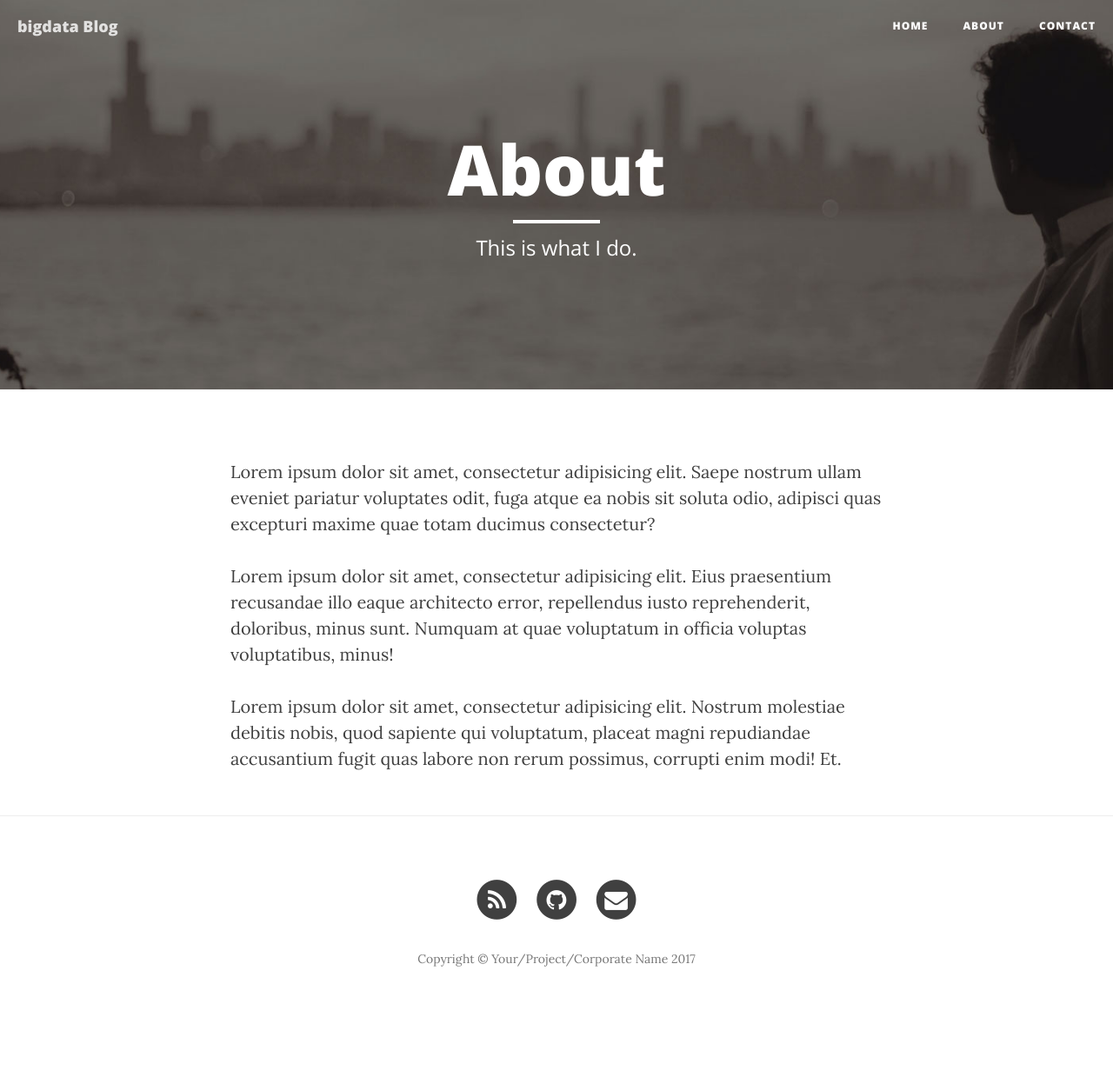
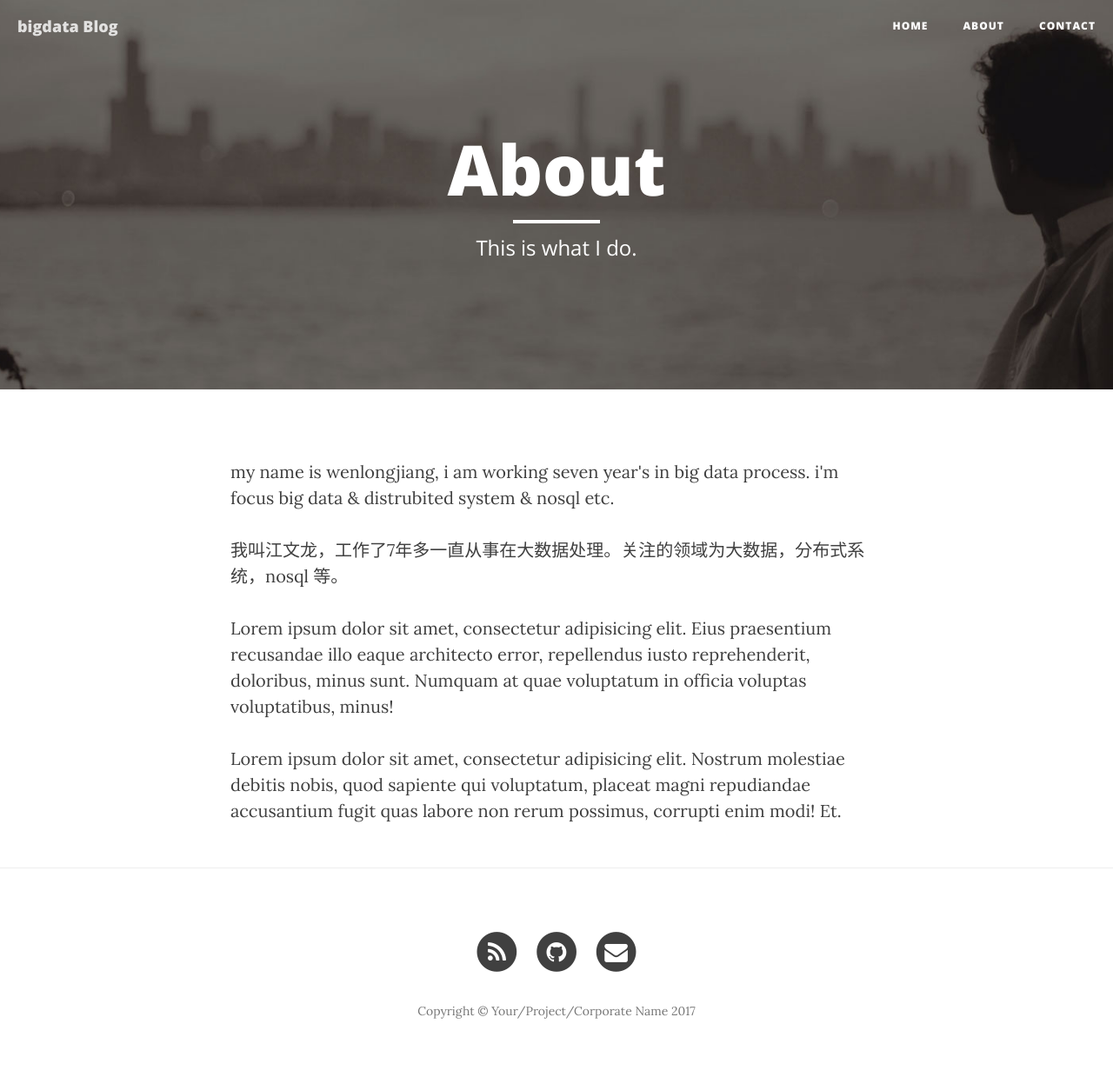
Before and after one commit to iamwljiang/iamwljiang.github.io, a Jekyll site: the page built from about.html, in a window 1280 px wide. Shown: the whole page at 87% size. Built offline with Jekyll 4.4.1, drawn with Linux system fonts in a browser that asks for light colours; nearby versions of some CDN libraries; before the commit the page ends 1179 px from its top, so only the background shows below that.

Commit message:
modify about

```diff
--- a/about.html
+++ b/about.html
@@ -5,7 +5,9 @@ description: "This is what I do."
 header-img: "img/about-bg.jpg"
 ---
 
-<p>Lorem ipsum dolor sit amet, consectetur adipisicing elit. Saepe nostrum ullam eveniet pariatur voluptates odit, fuga atque ea nobis sit soluta odio, adipisci quas excepturi maxime quae totam ducimus consectetur?</p>
+<p>my name is wenlongjiang, i am working seven year's in big data process. i'm focus big data & distrubited system & nosql etc. </p>
+
+<p>我叫江文龙，工作了7年多一直从事在大数据处理。关注的领域为大数据，分布式系统，nosql 等。</p>
 
 <p>Lorem ipsum dolor sit amet, consectetur adipisicing elit. Eius praesentium recusandae illo eaque architecto error, repellendus iusto reprehenderit, doloribus, minus sunt. Numquam at quae voluptatum in officia voluptas voluptatibus, minus!</p>
 
```
Also changed, not shown: 2 other files.
